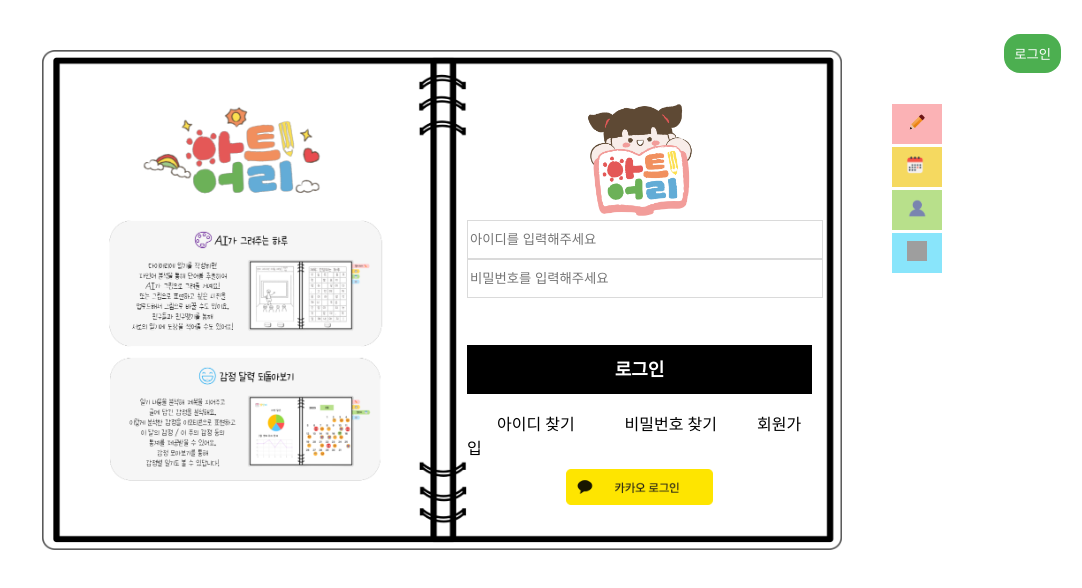
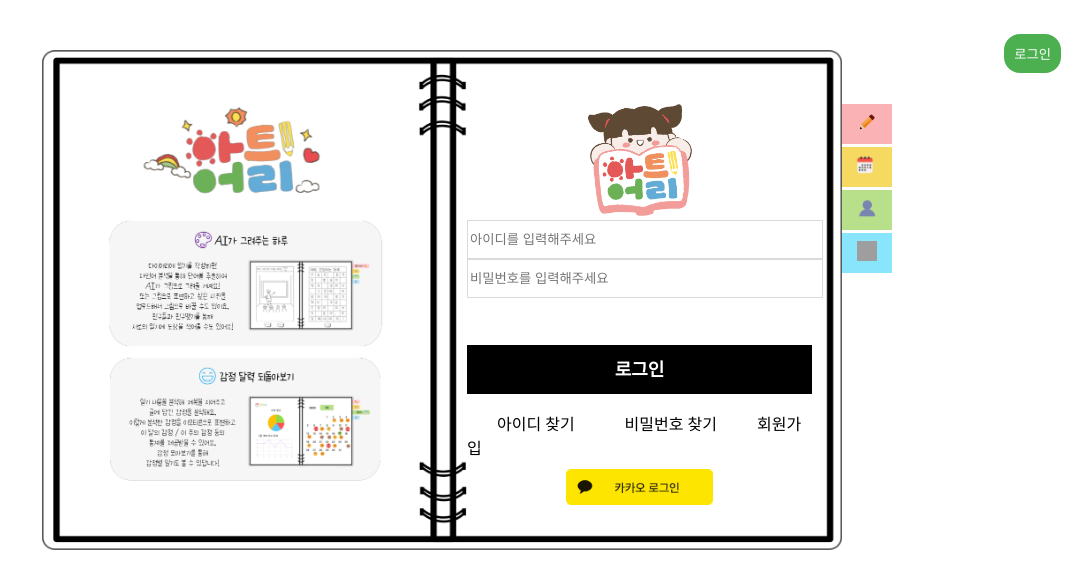
Before and after one commit to HIGHFIVE2023/artary_front, a React (Create React App) app: page /users/login in a window 1280 px wide. Shown: the top 588 px of the page, without its empty margins (198-1280 px from the left). Built offline with nearby package versions, Linux system fonts and the light colour scheme; grey boxes are pictures that could not be loaded; a web font is replaced by a local one.

Commit message:
[FIX] 로그인 인덱스 버튼 수정

```diff
--- a/src/App.css
+++ b/src/App.css
@@ -97,6 +97,17 @@ button {
   outline: none;
   font-family: "crayon";
 }
+.LoginIndexBtnContainer {
+  font-family: "crayon";
+  position: absolute;
+  right: -60px;
+  top: 44px;
+  padding: 10px;
+  display: "flex";
+  justify-content: "center";
+  align-items: "center";
+  border: none;
+}
 .IndexBtnContainer {
   font-family: "crayon";
   position: absolute;
@@ -119,6 +130,7 @@ button {
 .indexContainer03 {
   margin-bottom: 3px;
 }
+
 .Index01 {
   cursor: pointer;
   width: 50px;
--- a/src/pages/Login.js
+++ b/src/pages/Login.js
@@ -10,14 +10,12 @@ const Login = () => {
 
   const navigate = useNavigate();
   const handleLogin = (e) => {
-
     e.preventDefault(); //새로고침 방지
 
     const userDto = {
       email: email,
       password: password,
     };
-
 
     login(userDto)
       .then((response) => {
@@ -32,7 +30,6 @@ const Login = () => {
       });
   };
 
-
   const navigateToSignUp = () => {
     navigate("/users/signup");
   };
@@ -45,7 +42,7 @@ const Login = () => {
             src="/img/diary.png"
             alt="diary background"
           />
-          <div className="IndexBtnContainer">
+          <div className="LoginIndexBtnContainer">
             <IndexBtn />
           </div>
         </div>
--- a/src/pages/SignUp.js
+++ b/src/pages/SignUp.js
@@ -11,7 +11,7 @@ const SignUp = ({}) => {
             src="/img/diary.png"
             alt="diary background"
           />
-          <div className="IndexBtnContainer">
+          <div className="LoginIndexBtnContainer">
             <IndexBtn />
           </div>
         </div>
```
